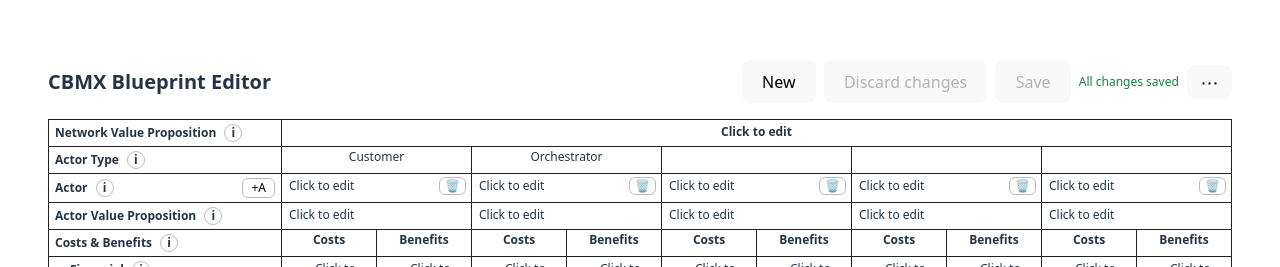
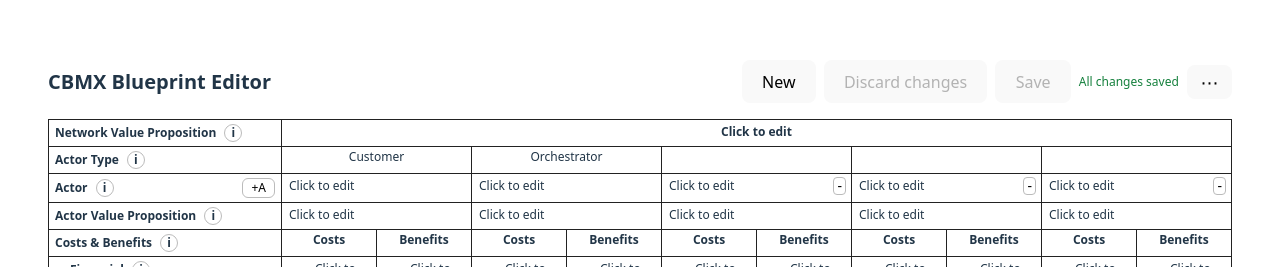
Before and after one commit to bbkaya/cbmx, a React (Vite) app: page / in a window 1280 px wide. Shown: the top 267 px of the page. Built offline with nearby package versions, Linux system fonts and the light colour scheme.

Commit message:
Update CBMXTable.tsx

```diff
--- a/src/components/cbmx/CBMXTable.tsx
+++ b/src/components/cbmx/CBMXTable.tsx
@@ -365,7 +365,7 @@ const processSlots = useMemo(() => {
                         />
                       </div>
 
-                      {onChange ? (
+{onChange && a.type !== "Customer" && a.type !== "Orchestrator" ? (
   <button
     type="button"
     title="Remove actor"
@@ -373,15 +373,15 @@ const processSlots = useMemo(() => {
     style={{
       border: "1px solid #bbb",
       background: "white",
-                            borderRadius: 6,
+      borderRadius: 4,
       cursor: "pointer",
-                            padding: "1px 5px",
-                            fontSize: 12,
+      padding: "1px 3px",
+      fontSize: 14,
       lineHeight: "14px",
       flex: "0 0 auto",
     }}
   >
-                          🗑️
+    -
   </button>
 ) : null}
                     </div>
```
Lines whose indentation alone changed are shown as unchanged.
